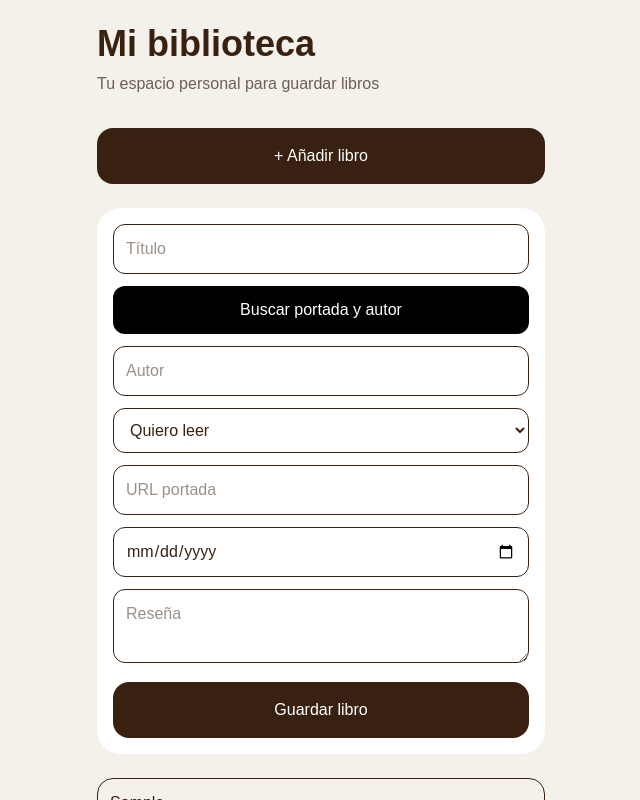
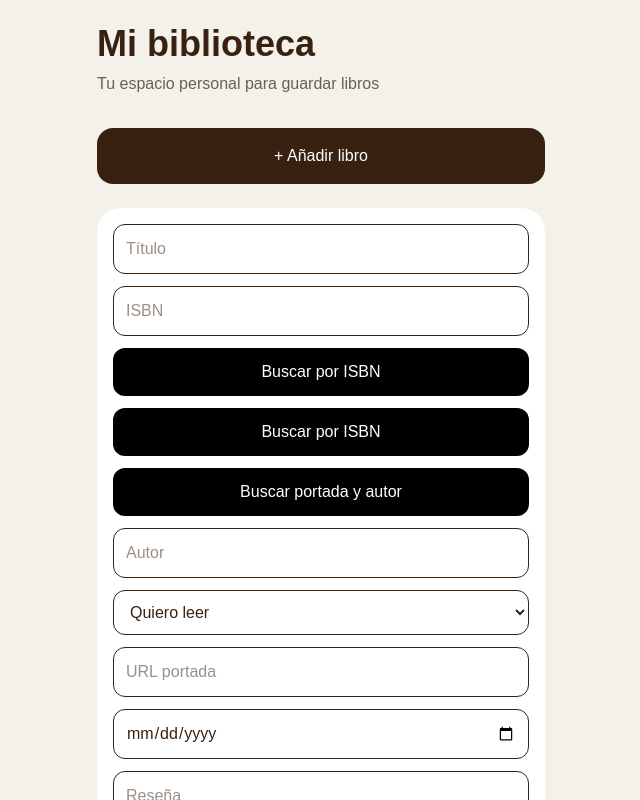
Before and after one commit to alainacevedoc/mi-biblioteca, a Next.js app: page / in a window 1280 px wide. Both pictures are taken after typing "Sample" into the empty fields and a click on the button "+ Añadir libro". Shown: the top 800 px of the page, without its empty margins (319-959 px from the left). Built offline with nearby package versions, Linux system fonts and the light colour scheme; no server answers; the database is empty.

Commit message:
Update page.tsx

```diff
--- a/app/page.tsx
+++ b/app/page.tsx
@@ -12,6 +12,12 @@ type Book = {
   cover: string;
   date: string;
   created_at?: string;
+  isbn?: string;
+publisher?: string;
+published_year?: string;
+pages?: number;
+description?: string;
+categories?: string;
 };
 
 const supabase = createClient(
@@ -29,6 +35,12 @@ export default function Home() {
   const [review, setReview] = useState("");
   const [cover, setCover] = useState("");
   const [date, setDate] = useState("");
+  const [isbn, setIsbn] = useState("");
+const [publisher, setPublisher] = useState("");
+const [publishedYear, setPublishedYear] = useState("");
+const [pages, setPages] = useState("");
+const [description, setDescription] = useState("");
+const [categories, setCategories] = useState("");
 
   const [search, setSearch] = useState("");
   const [selectedBook, setSelectedBook] = useState<Book | null>(null);
@@ -76,7 +88,62 @@ export default function Home() {
       );
     }
   }
+async function searchBookByISBN() {
+  if (!isbn.trim()) return;
 
+  const cleanIsbn = isbn
+    .replaceAll("-", "")
+    .replaceAll(" ", "");
+
+  const response = await fetch(
+    `https://openlibrary.org/isbn/${cleanIsbn}.json`
+  );
+
+  if (!response.ok) {
+    alert("No encontré ese ISBN");
+    return;
+  }
+
+  const data = await response.json();
+
+  if (data.title) setTitle(data.title);
+
+  if (data.publishers?.[0]) {
+    setPublisher(data.publishers[0]);
+  }
+
+  if (data.publish_date) {
+    setPublishedYear(data.publish_date);
+  }
+
+  if (data.number_of_pages) {
+    setPages(String(data.number_of_pages));
+  }
+
+  if (data.description) {
+    setDescription(
+      typeof data.description === "string"
+        ? data.description
+        : data.description.value
+    );
+  }
+
+  setCover(
+    `https://covers.openlibrary.org/b/isbn/${cleanIsbn}-L.jpg`
+  );
+
+  if (data.authors?.[0]?.key) {
+    const authorResponse = await fetch(
+      `https://openlibrary.org${data.authors[0].key}.json`
+    );
+
+    const authorData = await authorResponse.json();
+
+    if (authorData.name) {
+      setAuthor(authorData.name);
+    }
+  }
+}
   async function addBook() {
     if (!title.trim()) return;
 
@@ -88,6 +155,12 @@ export default function Home() {
         review,
         cover,
         date,
+        isbn,
+  publisher,
+  published_year: publishedYear,
+  pages: pages ? Number(pages) : null,
+  description,
+  categories,
       },
     ]);
 
@@ -102,6 +175,12 @@ export default function Home() {
     setReview("");
     setCover("");
     setDate("");
+    setIsbn("");
+setPublisher("");
+setPublishedYear("");
+setPages("");
+setDescription("");
+setCategories("");
 
     setShowForm(false);
 
@@ -177,6 +256,25 @@ export default function Home() {
               onChange={(e) => setTitle(e.target.value)}
             />
 
+            <input
+  className="w-full border p-3 rounded-xl"
+  placeholder="ISBN"
+  value={isbn}
+  onChange={(e) => setIsbn(e.target.value)}
+/>
+
+<button
+  onClick={searchBookByISBN}
+  className="bg-black text-white rounded-xl p-3 w-full"
+>
+  Buscar por ISBN
+</button>
+<button
+  onClick={searchBookByISBN}
+  className="bg-black text-white rounded-xl p-3 w-full"
+>
+  Buscar por ISBN
+</button>
             <button
               onClick={searchBookInfo}
               className="bg-black text-white rounded-xl p-3 w-full"
@@ -353,7 +451,35 @@ export default function Home() {
             <p className="text-gray-500 mb-2">
               {selectedBook.author}
             </p>
+{selectedBook.isbn && (
+  <p className="text-sm text-gray-500">
+    ISBN: {selectedBook.isbn}
+  </p>
+)}
 
+{selectedBook.publisher && (
+  <p className="text-sm text-gray-500">
+    Editorial: {selectedBook.publisher}
+  </p>
+)}
+
+{selectedBook.pages && (
+  <p className="text-sm text-gray-500">
+    {selectedBook.pages} páginas
+  </p>
+)}
+
+{selectedBook.published_year && (
+  <p className="text-sm text-gray-500">
+    Publicado: {selectedBook.published_year}
+  </p>
+)}
+
+{selectedBook.description && (
+  <p className="mt-4 text-gray-700 leading-7">
+    {selectedBook.description}
+  </p>
+)}
             <h2 className="text-4xl font-bold mb-4">
               {selectedBook.title}
             </h2>
```
